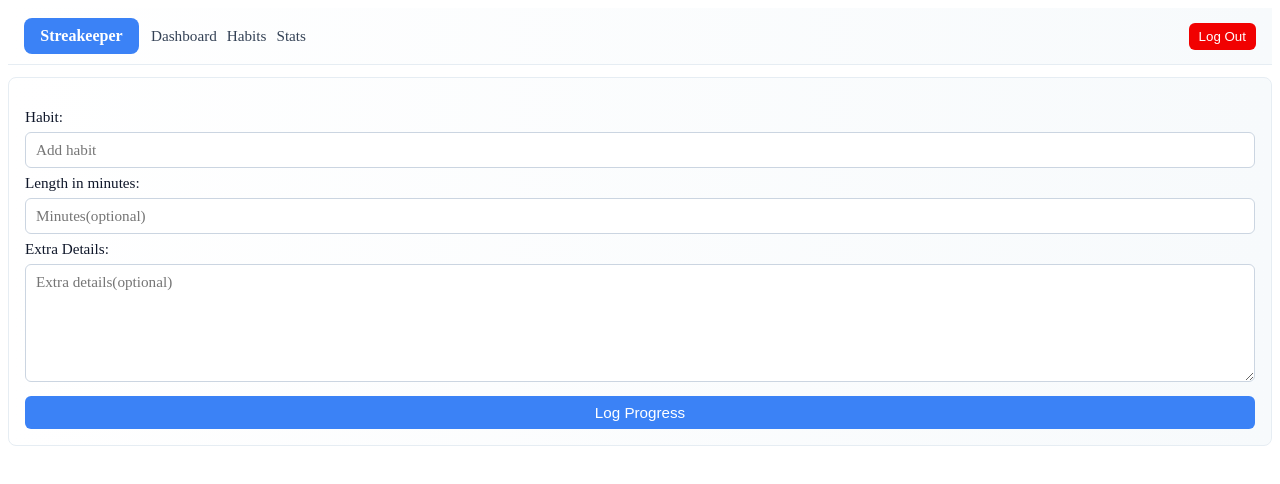
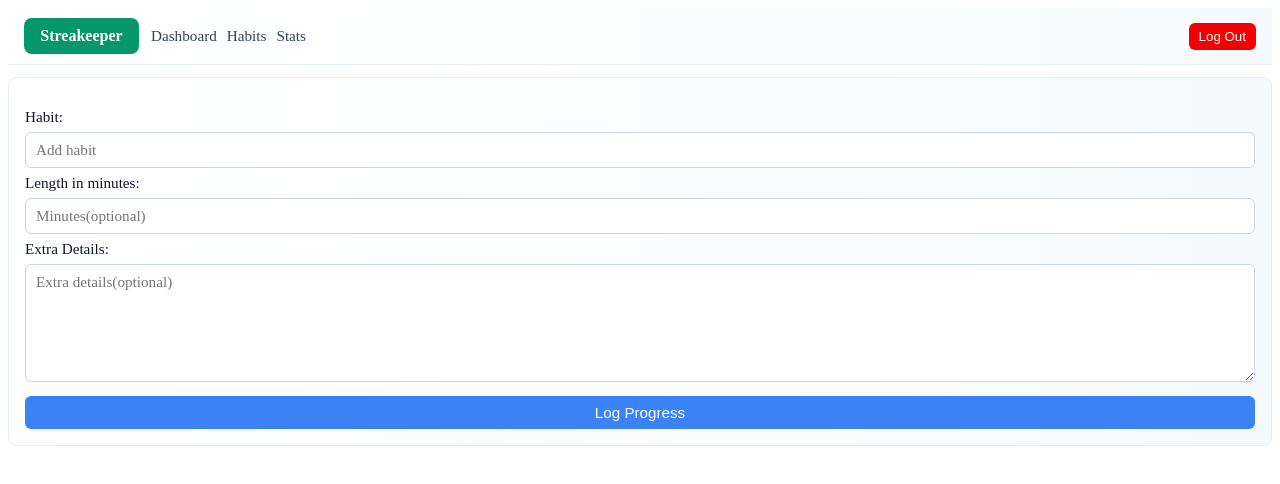
Before and after one commit to JSReza/streakeeper, a Vue app in the folder streakeeper/: page / in a window 1280 px wide. In both pictures the pointer is over the element "Streakeeper". Shown: the top 484 px of the page. Built offline with nearby package versions, Linux system fonts and the light colour scheme.

Commit message:
2/11 changes: NavBar improvements

```diff
--- a/streakeeper/src/components/NavBar.vue
+++ b/streakeeper/src/components/NavBar.vue
@@ -49,6 +49,9 @@ const status = true
     color:#fff;
     text-decoration:none;
 }
+.logo:hover{
+background: #059669;
+}
 .links {
     list-style:none;
     display:flex;
@@ -74,6 +77,10 @@ const status = true
       border-radius:6px;
       cursor:pointer;
     }
+.btn.primary:hover{
+    background:#960404f8;
+    color:#fff;
+}
 
 @media (max-width:600px) {
   .links { display:none }
```
Also changed, not shown: 1 other file (tests, documents, lock files or other folders).
